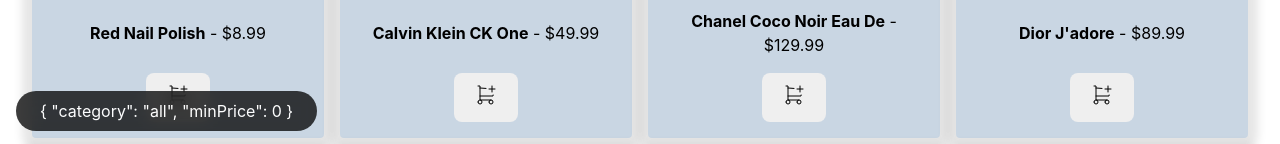
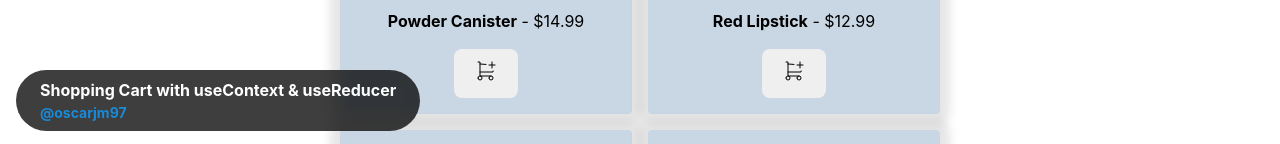
Before and after one commit to oscarjm97/react-shopping-cart, a React (Vite) app: page / in a window 1280 px wide. Shown: the part 653-797 px from the top of the page. Built offline with nearby package versions, Linux system fonts and the light colour scheme; grey boxes are pictures that could not be loaded.

Commit message:
Final improvements

```diff
--- a/src/components/Filters.jsx
+++ b/src/components/Filters.jsx
@@ -1,6 +1,6 @@
 import { useId } from 'react';
+import { useFilters } from '../hooks/useFilters';
 import '../styles/Filters.css';
-import { useFilters } from '../hooks/useFilters';
 
 export function Filters() {
     const { filters, setFilters } = useFilters();
--- a/src/components/Footer.jsx
+++ b/src/components/Footer.jsx
@@ -1,12 +1,10 @@
-import { useFilters } from '../hooks/useFilters';
 import '../styles/Footer.css';
 
 export function Footer() {
-    const { filters } = useFilters();
-
     return (
         <footer className='footer'>
-            {JSON.stringify(filters, null, 2)}
+            <h4>Shopping Cart with useContext & useReducer</h4>
+            <h5><span>@oscarjm97</span></h5>
         </footer>
     );
 }
--- a/src/index.css
+++ b/src/index.css
@@ -13,6 +13,7 @@
 }
 
 #root {
+    max-width: 600px;
     margin: 0 auto;
     padding: 2rem;
     text-align: center;
@@ -24,7 +25,6 @@
     display: flex;
     place-items: center;
     min-width: 320px;
-    /* min-height: 100vh; */
 }
 
 button {
```
